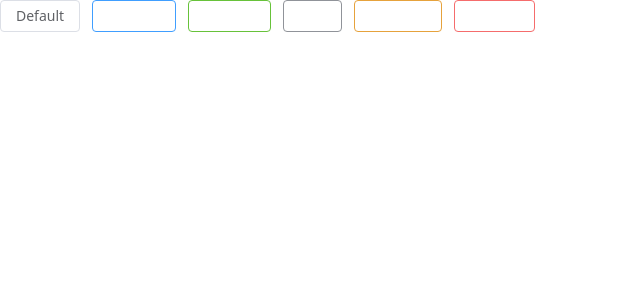
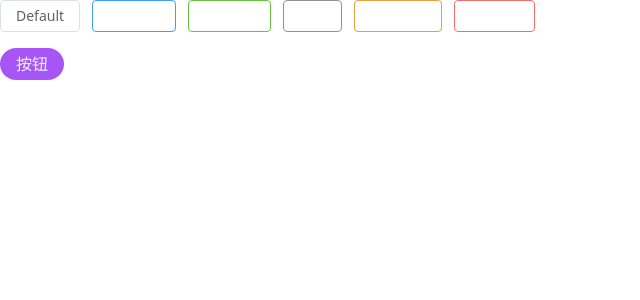
Before and after one commit to zero-li/shop-admin-web, a Vue app: page / in a window 1280 px wide. Shown: the top 300 px of the page, without its empty margins (0-640 px from the left). Built offline with nearby package versions, Linux system fonts and the light colour scheme.

Commit message:
apply windicss button

```diff
--- a/src/App.vue
+++ b/src/App.vue
@@ -10,9 +10,14 @@
     <el-button type="warning">Warning</el-button>
     <el-button type="danger">Danger</el-button>
   </el-row>
+
+  <button class="btn">按钮</button>
 </template>
 
 
 <style>
+  .btn{
+    @apply bg-purple-500 text-indigo-50 px-4 py-1 rounded-full transition-all duration-500 hover:(bg-purple-900) focus:(ring-8 ring-purple-900)
+  }
 
 </style>
```
